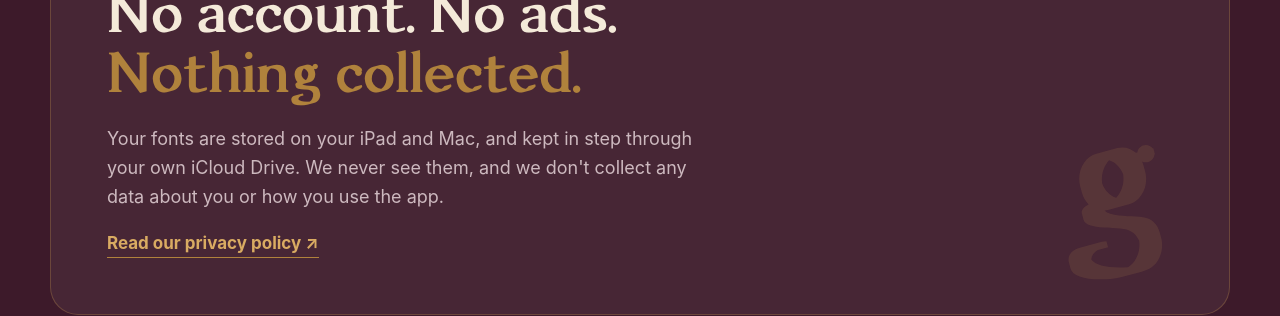
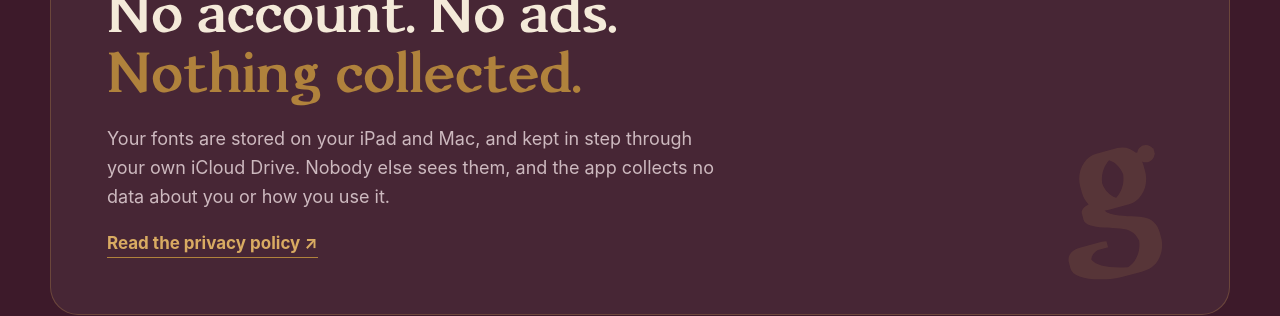
Before and after one commit to thechelsuk/uk.thechels.lansdownfoundry, a plain HTML site: page index.html in a window 1280 px wide. Shown: the part 5740-6056 px from the top of the page. Drawn offline with Linux system fonts and the light colour scheme.

Commit message:
docs: Site copy in the house voice
Speak to the reader as you, drop we and our, and tidy headings.

```diff
--- a/index.html
+++ b/index.html
@@ -381,9 +381,9 @@
           <img class="deco deco-g" src="images/glyph-g.svg" alt="" width="300" height="300">
           <p class="eyebrow">Private by design</p>
           <h2 id="privacy-title" class="serif">No account. No ads. <em>Nothing collected.</em></h2>
-          <p>Your fonts are stored on your iPad and Mac, and kept in step through your own iCloud Drive. We never see
-            them, and we don't collect any data about you or how you use the app.</p>
-          <a class="text-link" href="https://thechels.uk/app/privacy">Read our privacy policy <span
+          <p>Your fonts are stored on your iPad and Mac, and kept in step through your own iCloud Drive. Nobody else sees
+            them, and the app collects no data about you or how you use it.</p>
+          <a class="text-link" href="https://thechels.uk/app/privacy">Read the privacy policy <span
               aria-hidden="true">↗</span></a>
         </div>
       </section>
```
